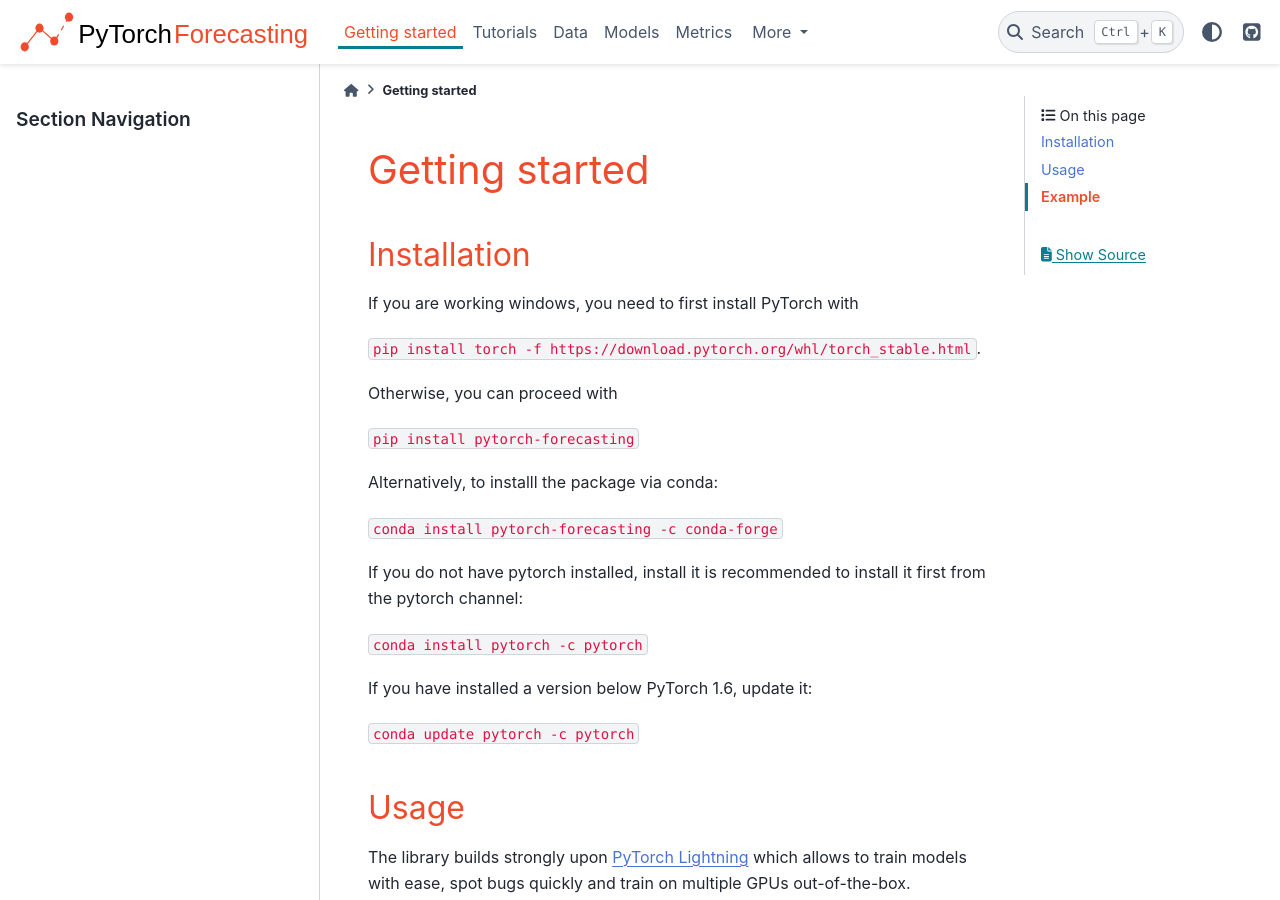
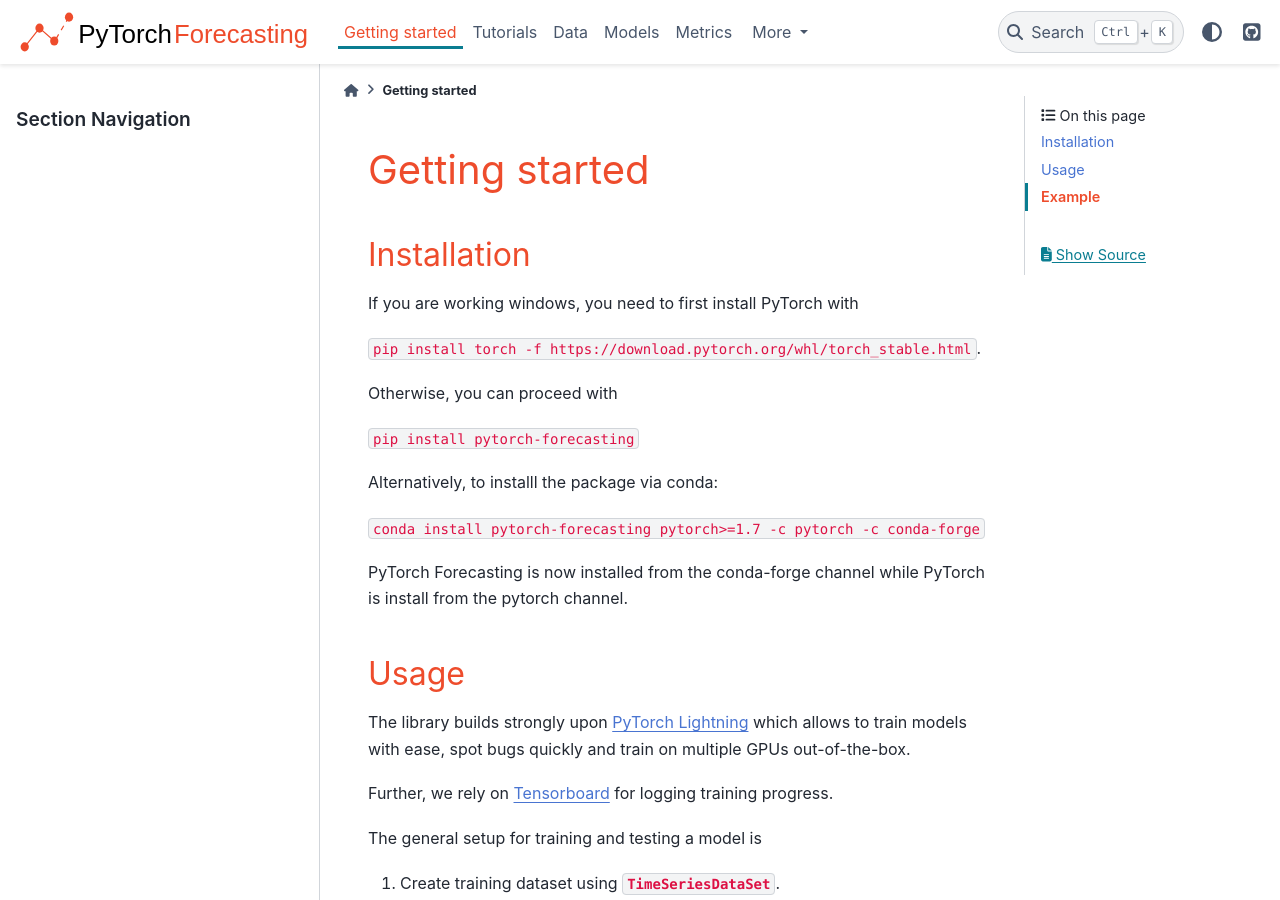
Before and after one commit to sktime/pytorch-forecasting, a Sphinx documentation site: the page built from docs/source/getting-started.rst, in a window 1280 px wide and 900 px high. Built offline with Sphinx 7.4.7 and the PyData theme 0.15.4, drawn with Linux system fonts in a browser that asks for light colours; pages that are not in the unit, such as notebooks, are missing from menus.

Commit message:
Clarify conda installation

```diff
--- a/docs/source/getting-started.rst
+++ b/docs/source/getting-started.rst
@@ -20,15 +20,9 @@
 
 Alternatively, to installl the package via conda:
 
-``conda install pytorch-forecasting -c conda-forge``
+``conda install pytorch-forecasting pytorch>=1.7 -c pytorch -c conda-forge``
 
-If you do not have pytorch installed, install it is recommended to install it first from the pytorch channel:
-
-``conda install pytorch -c pytorch``
-
-If you have installed a version below PyTorch 1.6, update it:
-
-``conda update pytorch -c pytorch``
+PyTorch Forecasting is now installed from the conda-forge channel while PyTorch is install from the pytorch channel.
 
 
 Usage
--- a/docs/source/index.rst
+++ b/docs/source/index.rst
@@ -37,7 +37,7 @@
 
 .. code-block::
 
-   conda install pytorch-forecasting -c conda-forge
+   conda install pytorch-forecasting pytorch>=1.7 -c pytorch -c conda-forge
 
 Vist :ref:`Getting started<getting-started>` to learn more about the package and detailled installation instruction.
 
```
Also changed, not shown: README.md (+2 -8 lines).
